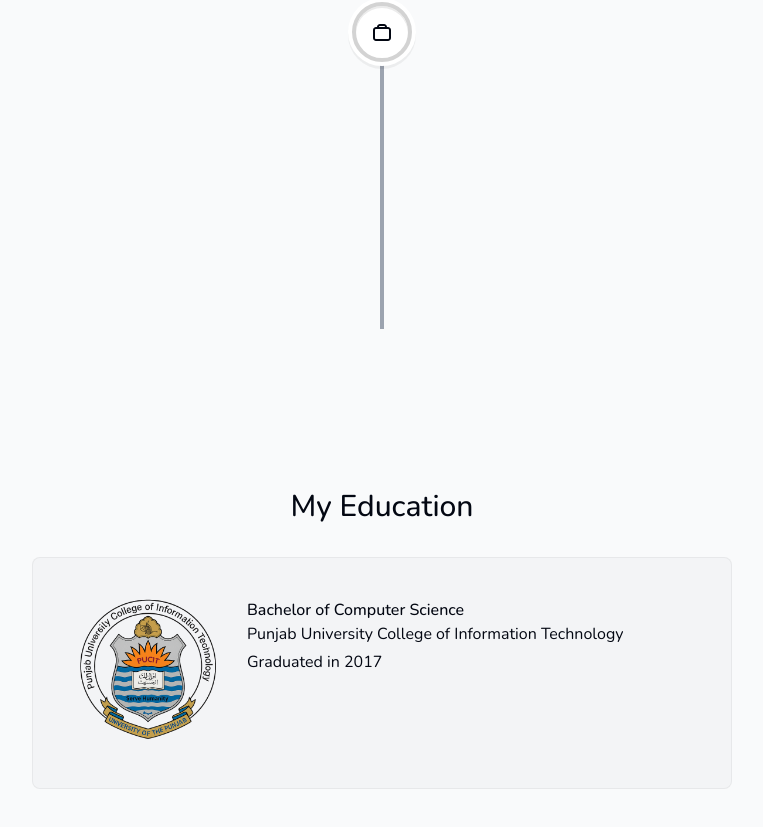
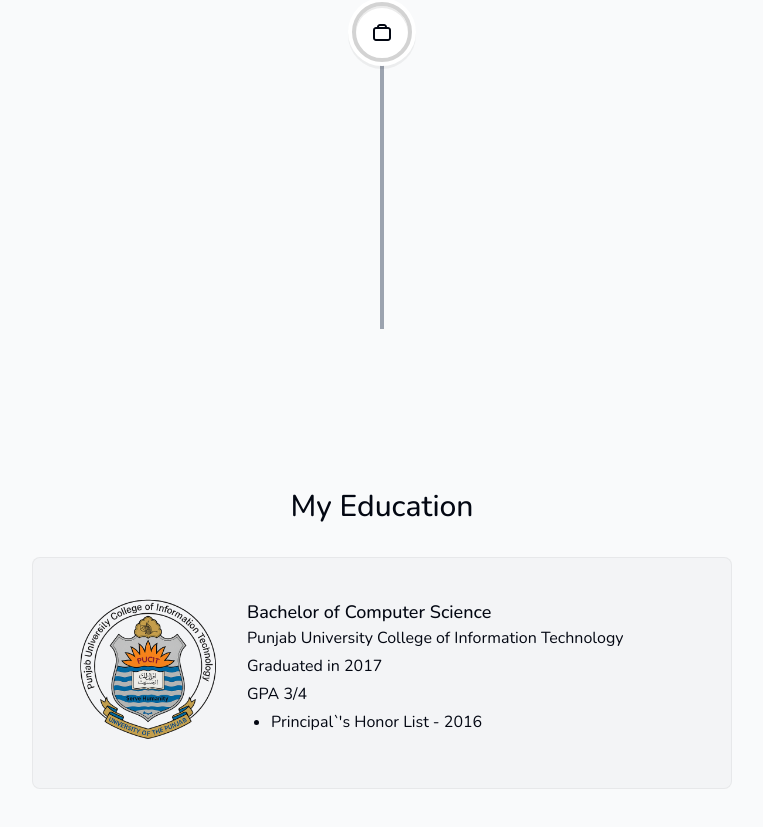
Before and after one commit to faizi2810/portfolio, a Next.js app: page / in a window 1280 px wide. Shown: the part 3471-4298 px from the top of the page, without its empty margins (258-1021 px from the left). Built offline with nearby package versions, Linux system fonts and the light colour scheme.

Commit message:
education component updated further details added

```diff
--- a/src/components/education.tsx
+++ b/src/components/education.tsx
@@ -35,11 +35,15 @@ export default function Education() {
         </div>
 
         <div>
-          <p className="font-medium">
+          <p className="text-lg font-medium">
             Bachelor of Computer Science
           </p>
           <p>Punjab University College of Information Technology</p>
           <p className="mt-1">Graduated in 2017</p>
+          <p className="my-1">GPA 3/4</p>
+          <ul className="list-disc pl-6">
+            <li>Principal`&apos;s Honor List - 2016</li>
+          </ul>
         </div>
       </div>
     </motion.section>
```
